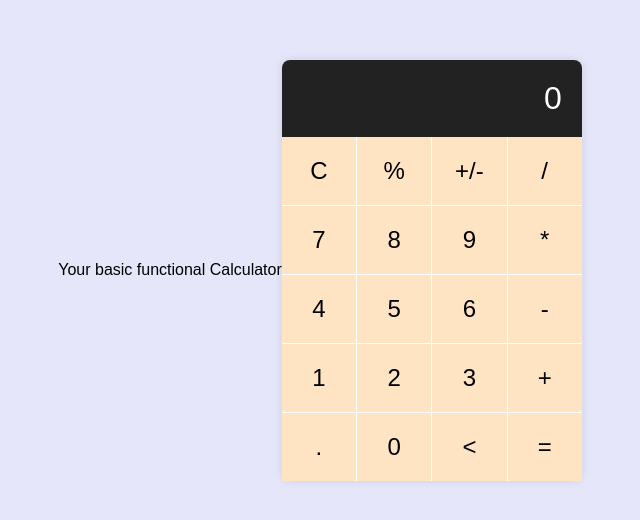
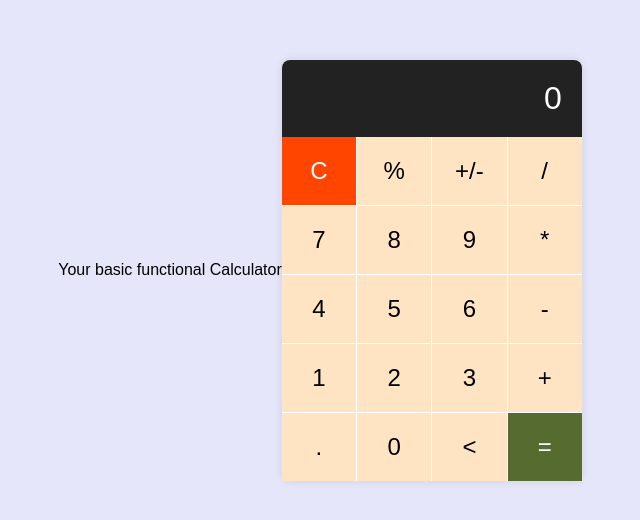
Before and after one commit to Spencertainty/project-calculator, a plain HTML site: page index.html in a window 1280 px wide. Shown: the part 138-658 px from the top of the page, without its empty margins (320-960 px from the left). Drawn offline with Linux system fonts and the light colour scheme.

Commit message:
added color to clear and equals buttons

```diff
--- a/style.css
+++ b/style.css
@@ -9,7 +9,7 @@ body {
 
 .calculator {
     background-color: #fff;
-    border: 1px;
+    border: 1px #ccc;
     border-radius: 8px;
     box-shadow: 0 0 10px rgba(0, 0, 0, 0.1);
     width: 300px;
@@ -47,3 +47,13 @@ body {
 .btn:active {
     background-color: grey;
 }
+
+#clear {
+    background-color: orangered;
+    color: white;
+}
+
+#equals {
+    background-color: darkolivegreen;
+    color: white;
+}
```
